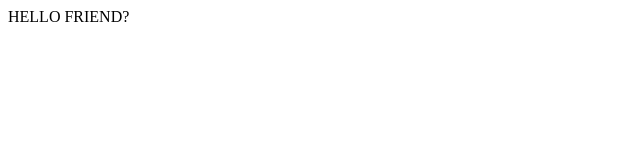
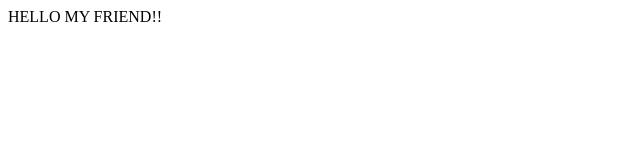
Before and after one commit to martinmoscovich/gh_test, a website: page src/index.html in a window 1280 px wide. Shown: the full height of the page, 0-640 px from the left. Drawn offline with Linux system fonts and the light colour scheme.

Commit message:
confirmed friendship

```diff
--- a/src/index.html
+++ b/src/index.html
@@ -1,5 +1,5 @@
 <html>
   <body>
-    <p>HELLO FRIEND?</p>
+    <p>HELLO MY FRIEND!!</p>
   </body>
 </html>
```
